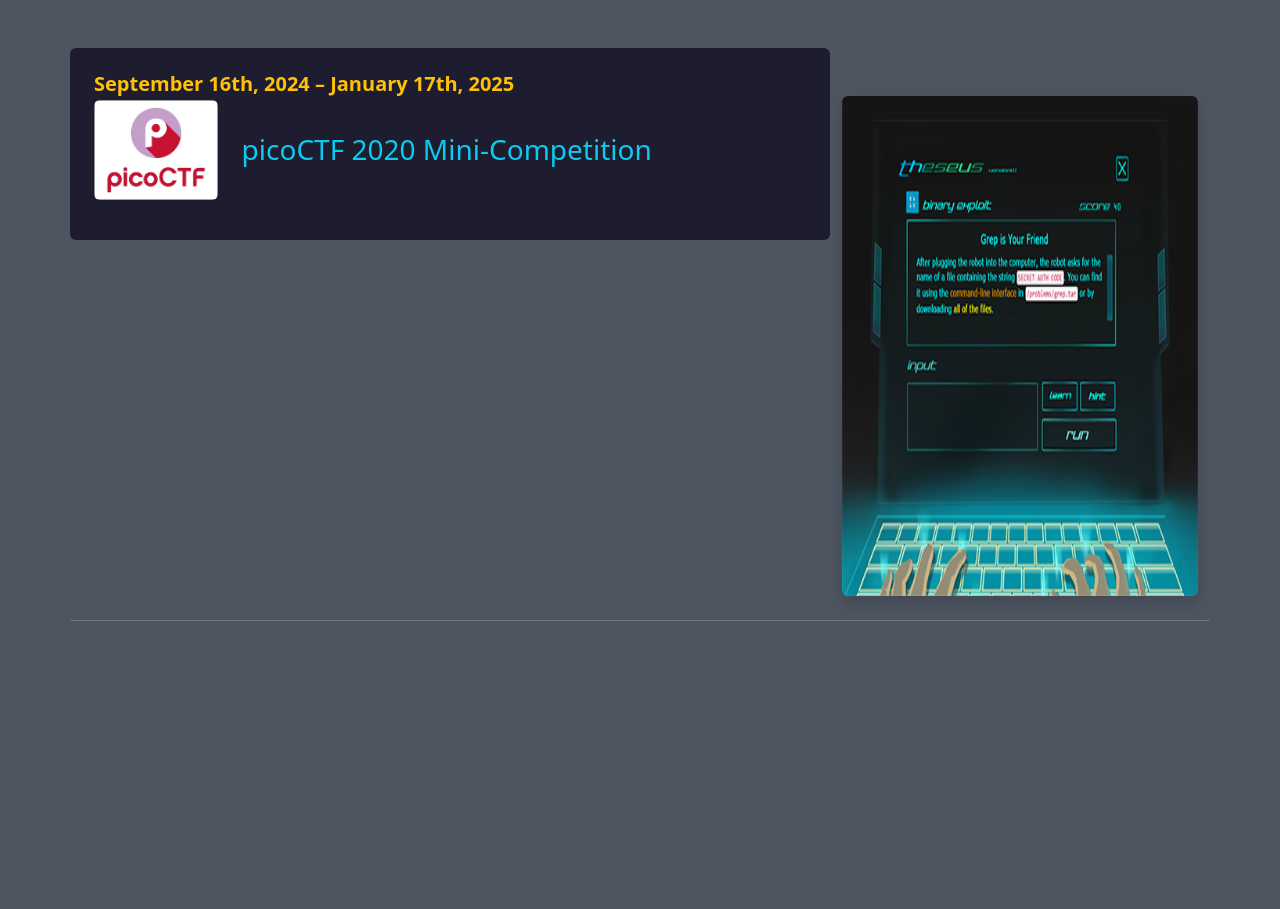
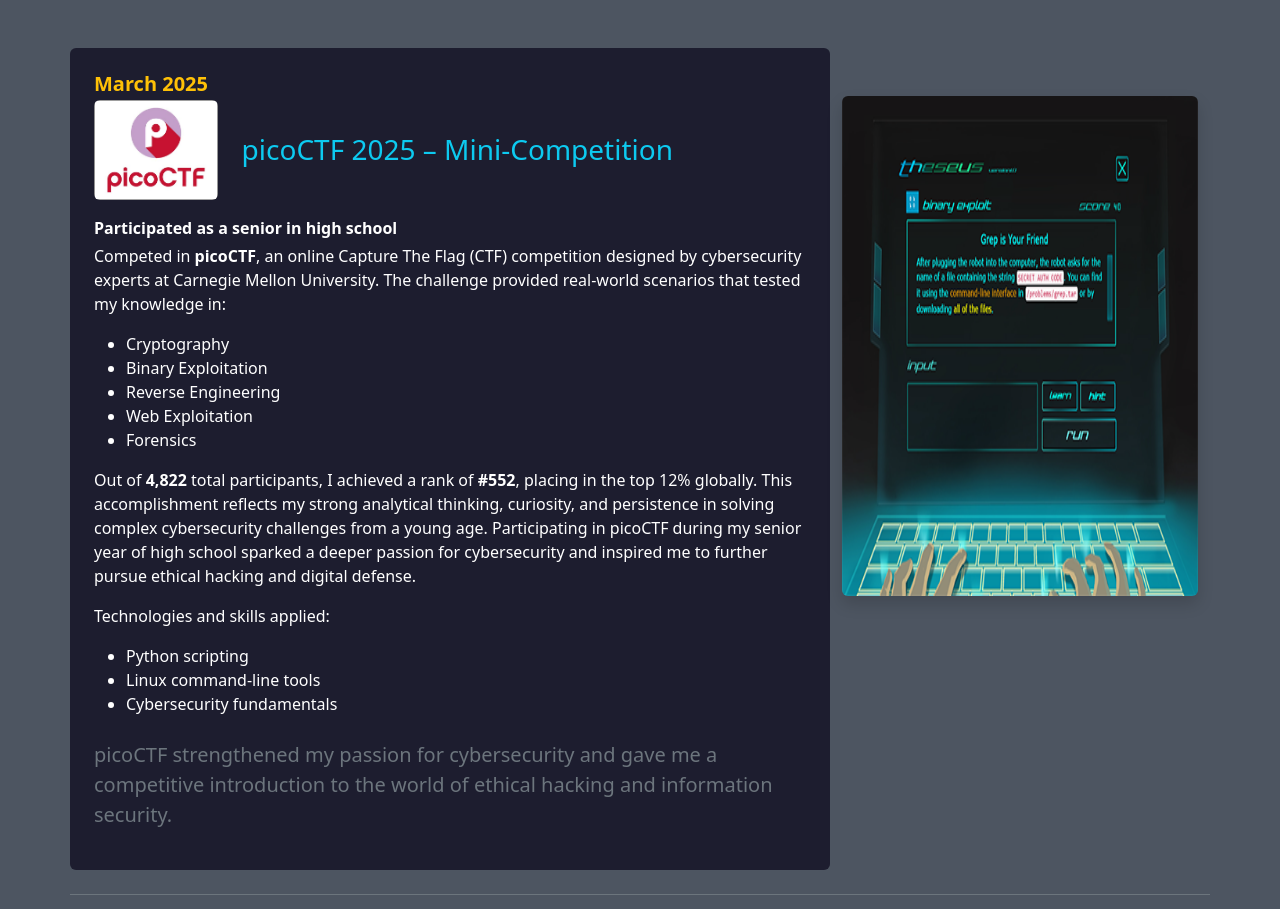
Before and after one commit to MR-VL/Portfolio-Vlad, a React (Vite) app: page /Portfolio-Vlad/EventParticipation in a window 1280 px wide. Shown: the part 960-1869 px from the top of the page. Before the commit the page ends 1629 px from the top, so only its background shows below. Built offline with nearby package versions, Linux system fonts and the light colour scheme.

Commit message:
pico info

```diff
--- a/src/pages/EventParticipation.tsx
+++ b/src/pages/EventParticipation.tsx
@@ -62,7 +62,7 @@ const EventParticipation: React.FC = () => {
                 <div className="col-md-4 text-center mt-5">
                     <img
                         src={task1}
-                        alt="PicoCTF logo"
+                        alt="NSA Codebreaker task 1 logo"
                         className="img-fluid rounded shadow"
                         style={{
                             height: "500px",
@@ -79,50 +79,56 @@ const EventParticipation: React.FC = () => {
                 {/* Main content on the left */}
                 <div className="col-md-8 narrow-text p-4 rounded">
                     <h5 className="text-warning fw-bold mb-1">
-                        September 16th, 2024 – January 17th, 2025
+                        March 2025
                     </h5>
 
                     <div className="d-flex align-items-center mb-3">
                         <img
                             src={picoMain}
-                            alt="NSA Codebreaker Challenge Logo"
+                            alt="picoCTF Logo"
                             className="img-fluid rounded me-4"
                             style={{ maxHeight: '100px' }}
                         />
-                        <h3 className="text-info mb-0">picoCTF 2020 Mini-Competition</h3>
+                        <h3 className="text-info mb-0">picoCTF 2025 – Mini-Competition</h3>
                     </div>
 
+                    <p className="fw-semibold mb-1">
+                        Participated as a senior in high school
+                    </p>
+
+                    <p>
+                        Competed in <strong>picoCTF</strong>, an online Capture The Flag (CTF) competition designed by
+                        cybersecurity experts at Carnegie Mellon University. The challenge provided real-world scenarios
+                        that tested my knowledge in:
+                    </p>
+
+                    <ul className="mb-3">
+                        <li>Cryptography</li>
+                        <li>Binary Exploitation</li>
+                        <li>Reverse Engineering</li>
+                        <li>Web Exploitation</li>
+                        <li>Forensics</li>
+                    </ul>
+
+                    <p>
+                        Out of <strong>4,822</strong> total participants, I achieved a rank of <strong>#552</strong>, placing in the top 12% globally.
+                        This accomplishment reflects my strong analytical thinking, curiosity, and persistence in solving complex cybersecurity challenges from a young age.
+                        Participating in picoCTF during my senior year of high school sparked a deeper passion for cybersecurity and inspired me to further pursue ethical hacking and digital defense.
+                    </p>
 
 
-                {/*    <p>*/}
-                {/*        Participated in the <strong>NSA Codebreaker Challenge</strong>, a prestigious, hands-on cybersecurity competition hosted annually by the National Security Agency. The challenge simulates realistic national security missions and requires advanced technical skills in:*/}
-                {/*    </p>*/}
+                    <p className="mt-3">Technologies and skills applied:</p>
+                    <ul className="mb-3">
+                        <li>Python scripting</li>
+                        <li>Linux command-line tools</li>
+                        <li>Cybersecurity fundamentals</li>
+                    </ul>
 
-                {/*    <ul className="mb-3">*/}
-                {/*        <li>Reverse Engineering</li>*/}
-                {/*        <li>Cryptography</li>*/}
-                {/*        <li>Binary Analysis</li>*/}
-                {/*        <li>Vulnerability Assessment</li>*/}
-                {/*    </ul>*/}
-
-                {/*    <p>*/}
-                {/*        Successfully <strong>completed Task 0 and Task 1</strong>, and made significant progress on Task 2. Demonstrated persistence and strong problem-solving abilities under realistic cybersecurity constraints.*/}
-                {/*    </p>*/}
-
-                {/*    <p className="mt-3">Skills applied included:</p>*/}
-                {/*    <ul className="mb-3">*/}
-                {/*        <li>Python</li>*/}
-                {/*        <li>Computer Forensics</li>*/}
-                {/*        <li>Static and Dynamic Code Analysis</li>*/}
-                {/*    </ul>*/}
-
-                {/*    <blockquote className="blockquote text-secondary mt-4">*/}
-                {/*        Through this challenge, I gained hands-on exposure to how cybersecurity professionals handle*/}
-                {/*        mission-critical scenarios, further fueling my interest in offensive security and*/}
-                {/*        intelligence-driven defense.*/}
-                {/*    </blockquote>*/}
+                    <blockquote className="blockquote text-secondary mt-4">
+                        picoCTF strengthened my passion for cybersecurity and gave me a competitive introduction to the
+                        world of ethical hacking and information security.
+                    </blockquote>
                 </div>
-
 
                 <div className="col-md-4 text-center mt-5">
                     <img
@@ -135,8 +141,8 @@ const EventParticipation: React.FC = () => {
                         }}
                     />
                 </div>
+            </div>
 
-            </div>
         </div>
     );
 };
```
